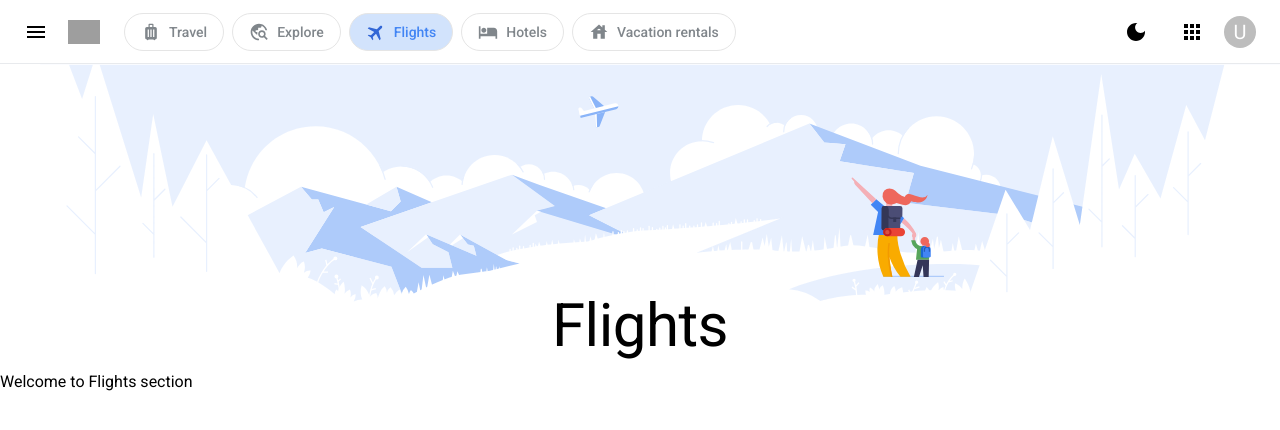
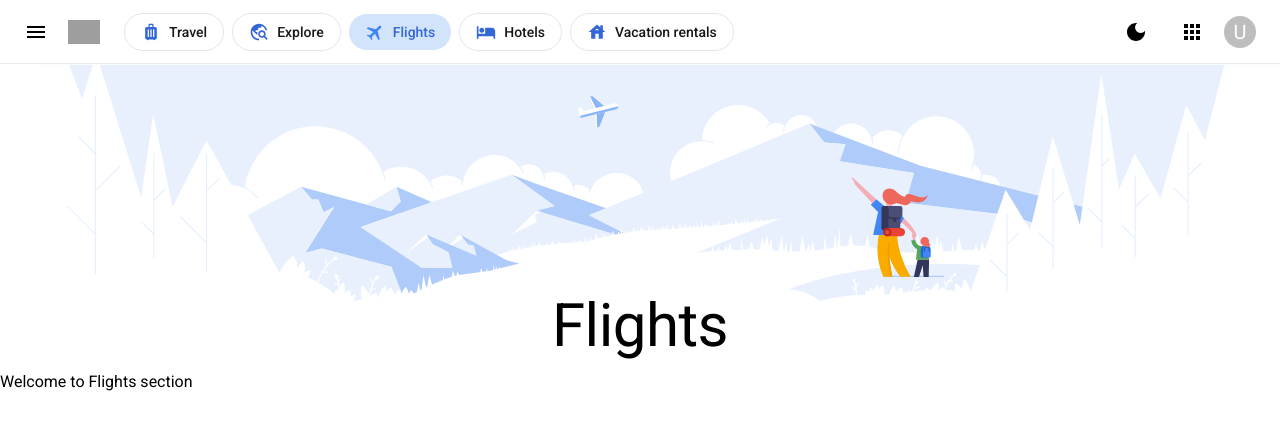
Before and after one commit to probhask/google-flight, a React (Vite) app: page /flights in a window 1280 px wide. Shown: the top 430 px of the page. Built offline with nearby package versions, Linux system fonts and the light colour scheme; grey boxes are pictures that could not be loaded.

Commit message:
STYLE: update color classes in sidebar and header components for improved consistency

```diff
--- a/src/components/sidebar.tsx
+++ b/src/components/sidebar.tsx
@@ -31,7 +31,7 @@ const MenuItem = ({ item, isActive, onNavigate }: MenuItemProps) => (
     <item.Icon
       fontSize="small"
       className={`
-        ${isActive ? "text-primary-600" : "text-gray-600"}
+        ${isActive ? "text-primary-600" : "text-neutral-600"}
         ${item.rotate ? "rotate-45" : ""}
       `}
     />
--- a/src/layouts/header.tsx
+++ b/src/layouts/header.tsx
@@ -77,15 +77,15 @@ const Header = () => {
                     cursor-pointer
                     ${
                       isActive
-                        ? "bg-primary-100 text-primary-500"
-                        : "text-gray-600 hover:bg-neutral-100"
+                        ? "bg-primary-100 text-primary-600 border-none"
+                        : "text-neutral-900 hover:bg-neutral-100"
                     }
                   `}
                 >
                   <item.Icon
                     fontSize="small"
                     className={`
-                      ${isActive ? "text-primary-600" : "text-gray-600"}
+                      ${isActive ? "text-primary-500" : "text-primary-600"}
                       ${item.rotate ? "rotate-45" : ""}
                     `}
                   />
```
